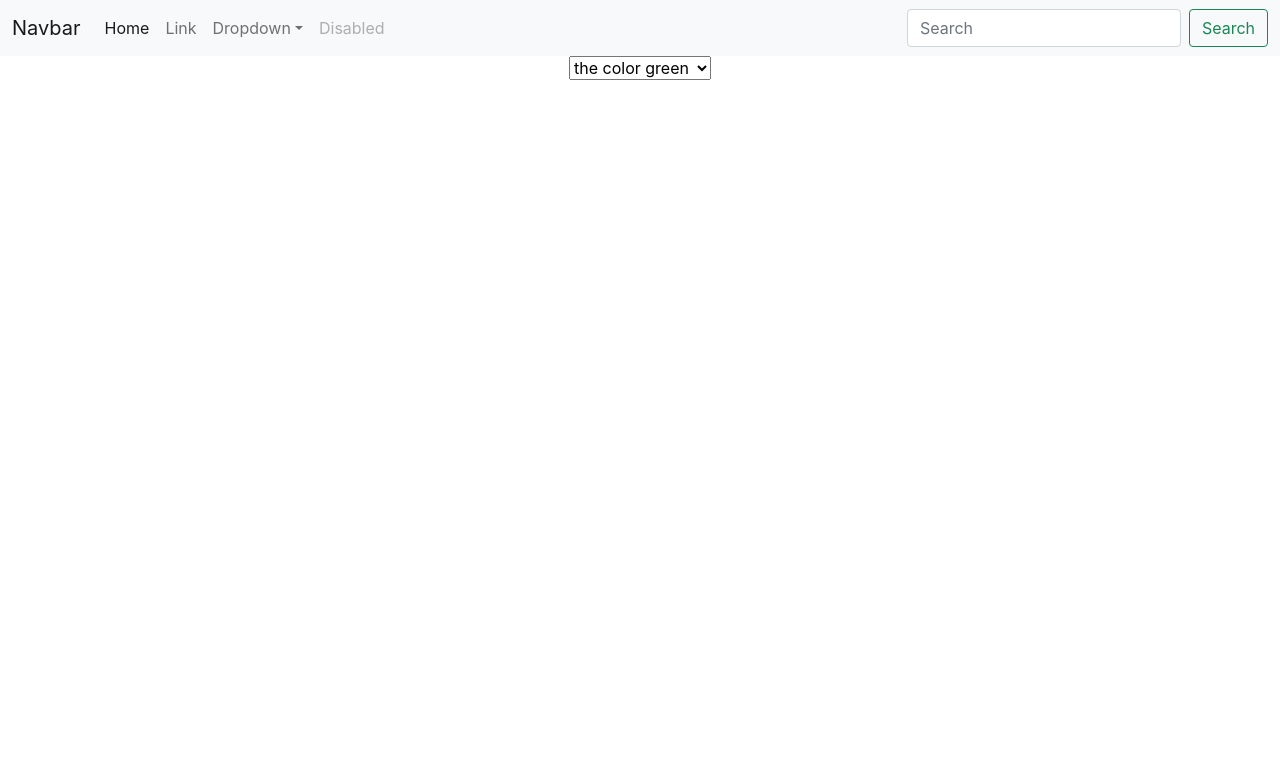
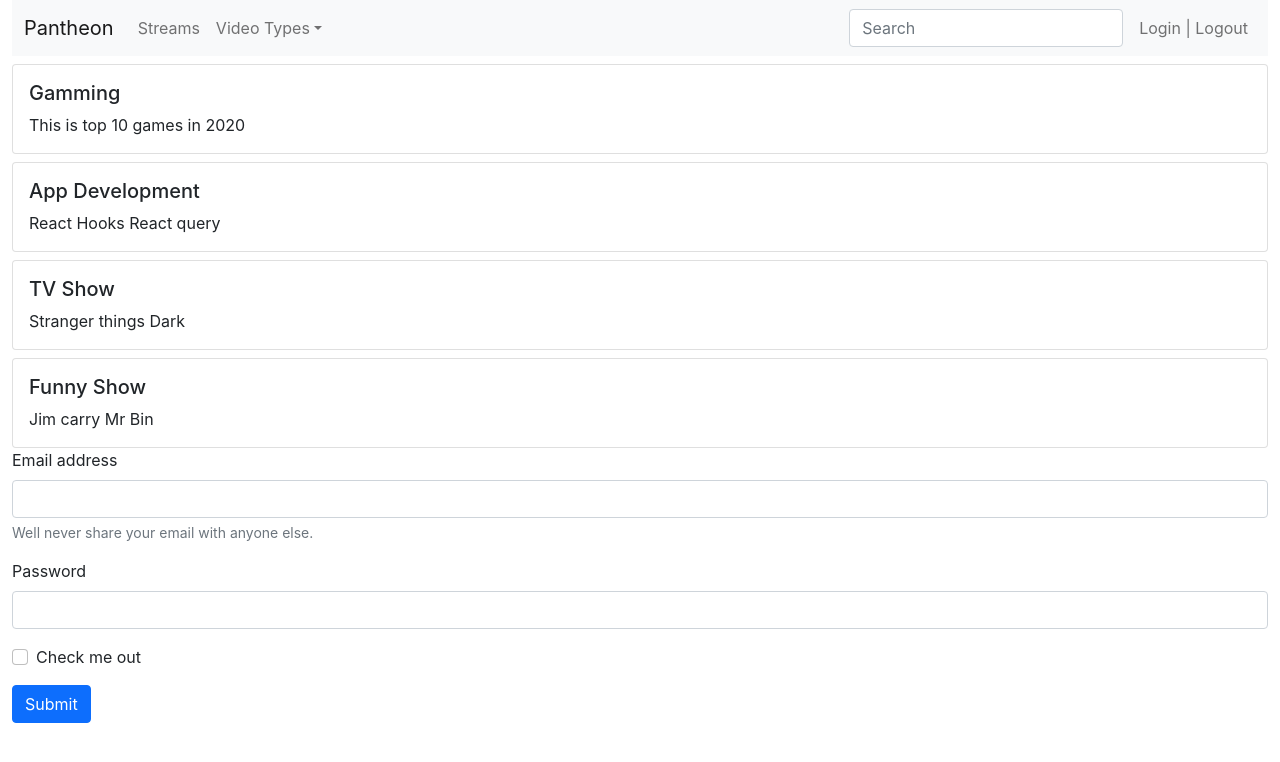
Before and after one commit to aminul007bd/react-playground, a React (Create React App) app: page / in a window 1280 px wide. Shown: the top 762 px of the page. Built offline with nearby package versions, Linux system fonts and the light colour scheme; the HTML template or start-up script is replaced by a standard one.

Commit message:
add different components

```diff
--- a/src/App.js
+++ b/src/App.js
@@ -6,45 +6,45 @@ import SearchBar from './components/search/Search'
 import AppNavbar from './components/AppNavbar'
 import SearchList from './components/search/SearchList'
 import DropDownList from './components/DropDownList'
+import AppStreamList from './components/AppStreamList'
+import AppRegistration from './components/AppRegistration'
 
 const accordionItems = [
 	{
 		id: 1,
 		title: 'React',
-		description: 'froentend library',
+		description: 'froentend library'
 	},
 	{
 		id: 2,
 		title: 'Vue Js',
-		description: 'light weight froentend library',
+		description: 'light weight froentend library'
 	},
 	{
 		id: 3,
 		title: 'Angular ',
-		description: 'Google froentend library',
-	},
+		description: 'Google froentend library'
+	}
 ]
 
 const options = [
 	{ label: 'the color green', value: 'green' },
 	{ label: 'the color red', value: 'red' },
-	{ label: 'the color yellow', value: 'yellow' },
+	{ label: 'the color yellow', value: 'yellow' }
 ]
 
 function App() {
 	const [onSearchText, setOnSearchText] = useState('')
 	return (
-		<div className="App">
-			<div className="">
-				<AppNavbar />
-				{/* <AppHeader /> */}
-				{/* <Accordion items={accordionItems} /> */}
-				{/* <SearchBar searchText={(val) => setOnSearchText(val)} />
-				<SearchList searchQuery={onSearchText} /> */}
-				<DropDownList optionList={options} />
-			</div>
+		<div className="container-fluid">
+			<AppNavbar />
+			<AppStreamList />
+			<AppRegistration />
 		</div>
 	)
 }
 
 export default App
+
+// TODO : Next steps for the app
+// Registration, Login, add Stream, stream detail page
--- a/src/components/AppNavbar.js
+++ b/src/components/AppNavbar.js
@@ -6,7 +6,7 @@ export default function AppNavbar() {
 			<nav className="navbar navbar-expand-lg navbar-light bg-light">
 				<div className="container-fluid">
 					<a className="navbar-brand" href="#">
-						Navbar
+						Pantheon
 					</a>
 					<button
 						className="navbar-toggler"
@@ -22,13 +22,8 @@ export default function AppNavbar() {
 					<div className="collapse navbar-collapse" id="navbarSupportedContent">
 						<ul className="navbar-nav me-auto mb-2 mb-lg-0">
 							<li className="nav-item">
-								<a className="nav-link active" aria-current="page" href="#">
-									Home
-								</a>
-							</li>
-							<li className="nav-item">
 								<a className="nav-link" href="#">
-									Link
+									Streams
 								</a>
 							</li>
 							<li className="nav-item dropdown">
@@ -40,7 +35,7 @@ export default function AppNavbar() {
 									data-bs-toggle="dropdown"
 									aria-expanded="false"
 								>
-									Dropdown
+									Video Types
 								</a>
 								<ul className="dropdown-menu" aria-labelledby="navbarDropdown">
 									<li>
@@ -48,22 +43,7 @@ export default function AppNavbar() {
 											Action
 										</a>
 									</li>
-									<li>
-										<a className="dropdown-item" href="#">
-											Another action
-										</a>
-									</li>
-									<li>
-										<a className="dropdown-item" href="#">
-											Something else here
-										</a>
-									</li>
 								</ul>
-							</li>
-							<li className="nav-item">
-								<a className="nav-link disabled" href="#" tabIndex="-1" aria-disabled="true">
-									Disabled
-								</a>
 							</li>
 						</ul>
 						<form className="d-flex">
@@ -73,10 +53,17 @@ export default function AppNavbar() {
 								placeholder="Search"
 								aria-label="Search"
 							/>
-							<button className="btn btn-outline-success" type="submit">
+							{/* <button className="btn btn-outline-success" type="submit">
 								Search
-							</button>
+							</button> */}
 						</form>
+						<ul className="navbar-nav">
+							<li className="nav-item">
+								<a className="nav-link" href="#">
+									Login | Logout
+								</a>
+							</li>
+						</ul>
 					</div>
 				</div>
 			</nav>
--- /dev/null
+++ b/src/components/AppRegistration.js
@@ -0,0 +1,41 @@
+import React from 'react'
+
+function AppRegistration() {
+	return (
+		<div>
+			<form>
+				<div className="mb-3">
+					<label htmlFor="exampleInputEmail1" className="form-label">
+						Email address
+					</label>
+					<input
+						type="email"
+						className="form-control"
+						id="exampleInputEmail1"
+						aria-describedby="emailHelp"
+					/>
+					<div id="emailHelp" className="form-text">
+						Well never share your email with anyone else.
+					</div>
+				</div>
+				<div className="mb-3">
+					<label htmlFor="exampleInputPassword1" className="form-label">
+						Password
+					</label>
+					<input type="password" className="form-control" id="exampleInputPassword1" />
+				</div>
+				<div className="mb-3 form-check">
+					<input type="checkbox" className="form-check-input" id="exampleCheck1" />
+					<label className="form-check-label" htmlFor="exampleCheck1">
+						Check me out
+					</label>
+				</div>
+				<button type="submit" className="btn btn-primary">
+					Submit
+				</button>
+			</form>
+		</div>
+	)
+}
+
+export default AppRegistration
--- /dev/null
+++ b/src/components/AppStreamList.js
@@ -0,0 +1,36 @@
+import React from 'react'
+
+const streamList = [
+	{
+		title: 'Gamming',
+		description: 'This is top 10 games in 2020'
+	},
+	{
+		title: 'App Development',
+		description: 'React Hooks React query'
+	},
+	{
+		title: 'TV Show',
+		description: 'Stranger things Dark'
+	},
+	{
+		title: 'Funny Show',
+		description: 'Jim carry Mr Bin'
+	}
+]
+
+function AppStreamList() {
+	const streamRow = streamList.map((streams, index) => {
+		return (
+			<div className="card mt-2" key={index}>
+				<div className="card-body">
+					<h5 className="card-title">{streams.title}</h5>
+					<p className="card-text">{streams.description}</p>
+				</div>
+			</div>
+		)
+	})
+	return streamRow
+}
+
+export default AppStreamList
--- a/src/components/DropDownList.js
+++ b/src/components/DropDownList.js
@@ -3,32 +3,32 @@ import React from 'react'
 const firstArr = [
 	{
 		id: '1',
-		winner: 'Captain America',
+		winner: 'Captain America'
 	},
 	{
 		id: '4',
-		winner: 'Aquaman',
+		winner: 'Aquaman'
 	},
 	{
 		id: '2',
-		winner: 'Captain America',
+		winner: 'Captain America'
 	},
 	{
 		id: '3',
-		winner: 'Aquaman',
-	},
+		winner: 'Aquaman'
+	}
 ]
 
 const secondArr = [
 	{
 		id: '1',
-		winner: 'Wonder women',
+		winner: 'Wonder women'
 	},
 	{
 		id: '2',
 		winner: 'Param', //why not
-		strenths: ['fly', 'fight', 'speed'],
-	},
+		strenths: ['fly', 'fight', 'speed']
+	}
 ]
 
 const mergedArray = [...secondArr, ...firstArr]
--- a/src/components/search/SearchList.js
+++ b/src/components/search/SearchList.js
@@ -22,8 +22,8 @@ function SearchList({ searchQuery }) {
 					list: 'search',
 					format: 'json',
 					origin: '*',
-					srsearch: debouncTearm,
-				},
+					srsearch: debouncTearm
+				}
 			})
 
 			setResults(data.query?.search)
```
Also changed, not shown: .eslintrc.json, 1 other file (tests, documents, lock files or other folders).
